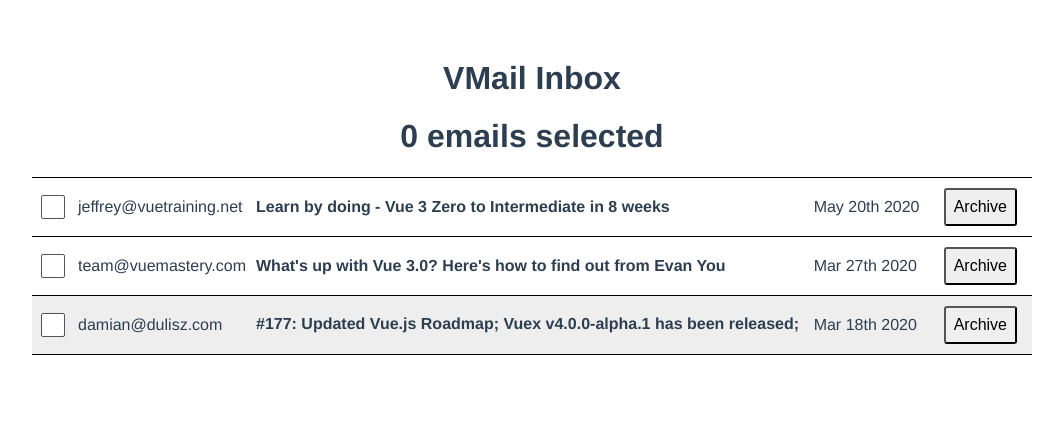
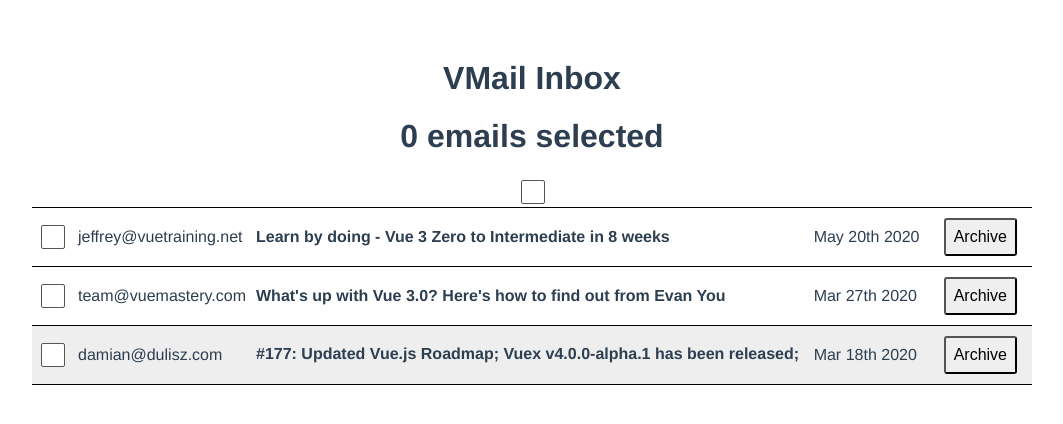
Before and after one commit to Rikstam/vue-gmail-clone, a Vue app in the folder app/: page / in a window 1280 px wide. Shown: the top 424 px of the page, without its empty margins (108-1171 px from the left). Built offline with nearby package versions, Linux system fonts and the light colour scheme; data requests are answered from the project's data file.

Commit message:
Implement select all checkbox

```diff
--- /dev/null
+++ b/app/src/components/BulkActionBar.vue
@@ -0,0 +1,41 @@
+<template>
+    <div>
+        <input type="checkbox"
+                :checked="allEmailsSelected"
+                :class="[someEmailsSelected ? 'partial-check': '']"
+                @click="bulkSelect" />
+    </div>
+</template>
+
+<script>
+import useEmailSelection from '../composables/use-email-selection';
+import { computed } from 'vue';
+export default {
+    setup(props) {
+        const emailSelection = useEmailSelection()
+        const numberSelected =  computed(() => emailSelection.emails.size)
+        const numberEmails = props.emails.length
+        const allEmailsSelected = computed(() => numberSelected.value === numberEmails) // need to reference with .value as numberSelected is a reactive property
+        const someEmailsSelected = computed(() => numberSelected.value > 0 && numberSelected.value < numberEmails)
+
+        const bulkSelect = () => {
+            if (allEmailsSelected.value) {
+                emailSelection.clear()
+            } else {
+                emailSelection.addMultiple(props.emails)
+            }
+        }
+        return {
+            allEmailsSelected,
+            someEmailsSelected,
+            bulkSelect
+        }
+    },
+    props: {
+        emails: {
+            type: Array,
+            required: true
+        }
+    }
+}
+</script>
--- a/app/src/components/MailTable.vue
+++ b/app/src/components/MailTable.vue
@@ -1,4 +1,5 @@
 <template>
+<BulkActionBar :emails="unarchivedEmails" />
 <table class="mail-table">
     <tbody>
         <tr v-for="email in unarchivedEmails"
@@ -7,7 +8,7 @@
             >
           <td><input type="checkbox"
                     @click="emailSelection.toggle(email)"
-                    :selected="emailSelection.emails.has(email)"/>
+                    :checked="emailSelection.emails.has(email)"/>
           </td>
           <td @click="openEmail(email)">{{email.from}}</td>
           <td @click="openEmail(email)">
@@ -30,8 +31,10 @@
 import MailView from '../components/MailView.vue';
 import ModalView from '../components/ModalView.vue';
 import useEmailSelection from '../composables/use-email-selection'
+import BulkActionBar from './BulkActionBar.vue';
 
 export default {
+    components: { MailView, ModalView, BulkActionBar, BulkActionBar },
     async setup () {
         const { data: emails } = await axios.get("http://localhost:1323/emails/");
 
@@ -82,7 +85,6 @@
         unarchivedEmails() {
             return this.sortedEmails.filter(e => !e.archived);
         }
-    },
-    components: { MailView, ModalView }
+    }
 }
 </script>
--- a/app/src/composables/use-email-selection.js
+++ b/app/src/composables/use-email-selection.js
@@ -11,9 +11,20 @@
             emails.add(email);
         }
     }
+    const clear = () => {
+        emails.clear() // set.clear()
+    }
+
+    const addMultiple = (newEmails) => {
+        newEmails.forEach((email) => {
+            emails.add(email)
+        })
+    }
     return {
         emails,
-        toggle
+        toggle,
+        clear,
+        addMultiple
     }
 }
 
```
